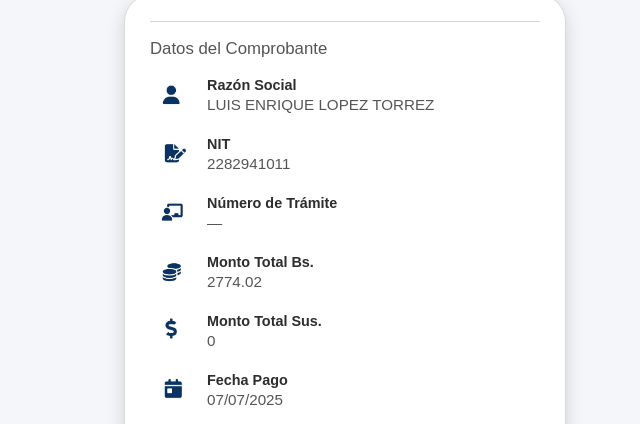
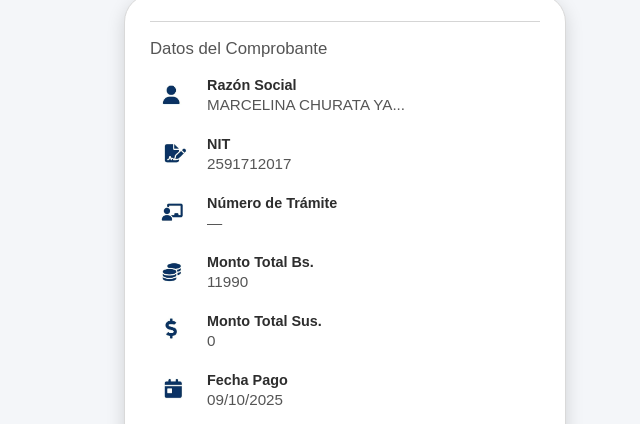
Before and after one commit to siatinpuestosgobbancasco2282941011/SIAT-WEB, a plain HTML site: page index.html in a window 1280 px wide. Shown: the part 163-587 px from the top of the page, 295-935 px from the left. Drawn offline with Linux system fonts and the light colour scheme.

Commit message:
index.html

```diff
--- a/index.html
+++ b/index.html
@@ -201,7 +201,7 @@
       <img src="usuario.jpeg" class="icono" alt="Razón social" />
       <div class="dato-texto">
         <div class="dato-label">Razón Social</div>
-        <div class="dato-value">LUIS ENRIQUE LOPEZ TORREZ</div>
+        <div class="dato-value">MARCELINA CHURATA YA...</div>
       </div>
     </div>
 
@@ -209,7 +209,7 @@
       <img src="papel.jpeg" class="icono" alt="NIT" />
       <div class="dato-texto">
         <div class="dato-label">NIT</div>
-        <div class="dato-value">2282941011</div>
+        <div class="dato-value">2591712017</div>
       </div>
     </div>
 
@@ -225,7 +225,7 @@
       <img src="moneda.jpeg" class="icono" alt="Monto" />
       <div class="dato-texto">
         <div class="dato-label">Monto Total Bs.</div>
-        <div class="dato-value">2774.02</div>
+        <div class="dato-value">11990</div>
       </div>
     </div>
 
@@ -241,7 +241,7 @@
       <img src="maleta.jpeg" class="icono" alt="Fecha" />
       <div class="dato-texto">
         <div class="dato-label">Fecha Pago</div>
-        <div class="dato-value">07/07/2025</div>
+        <div class="dato-value">09/10/2025</div>
       </div>
     </div>
 
```
